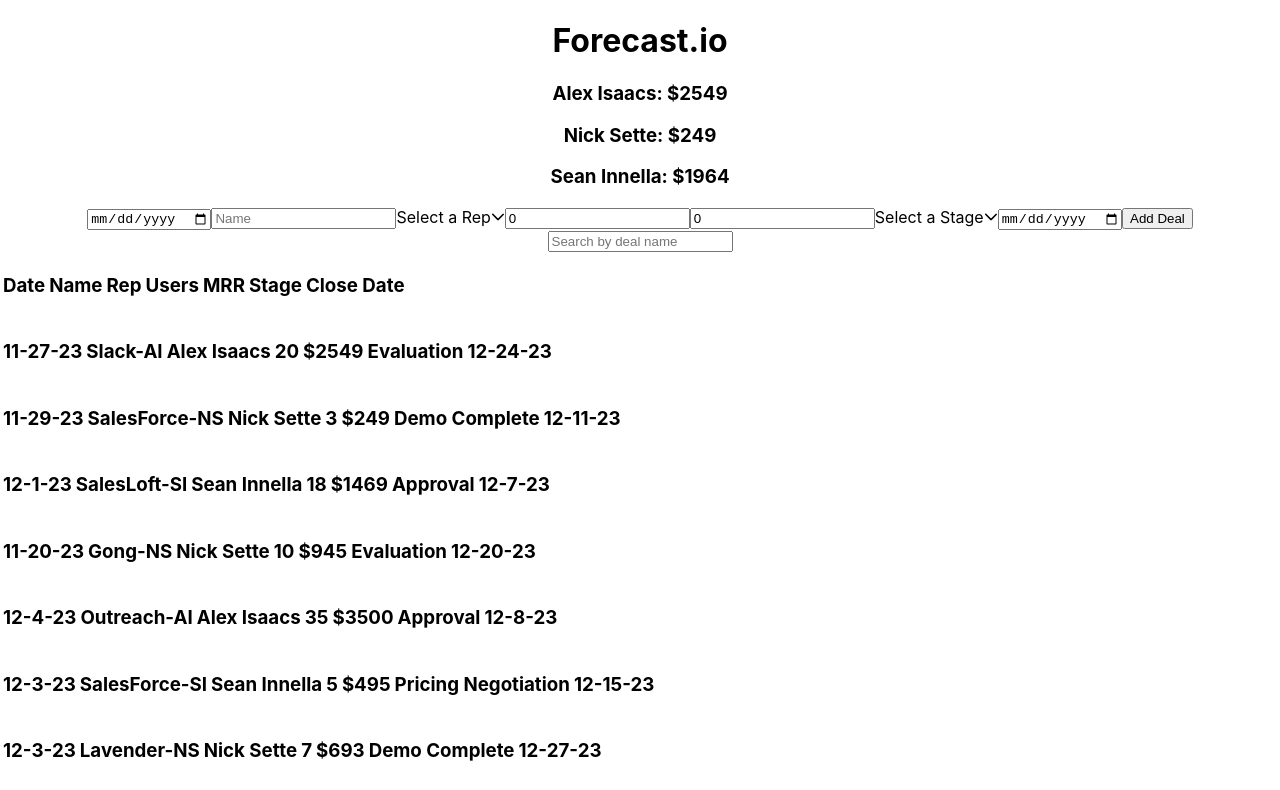
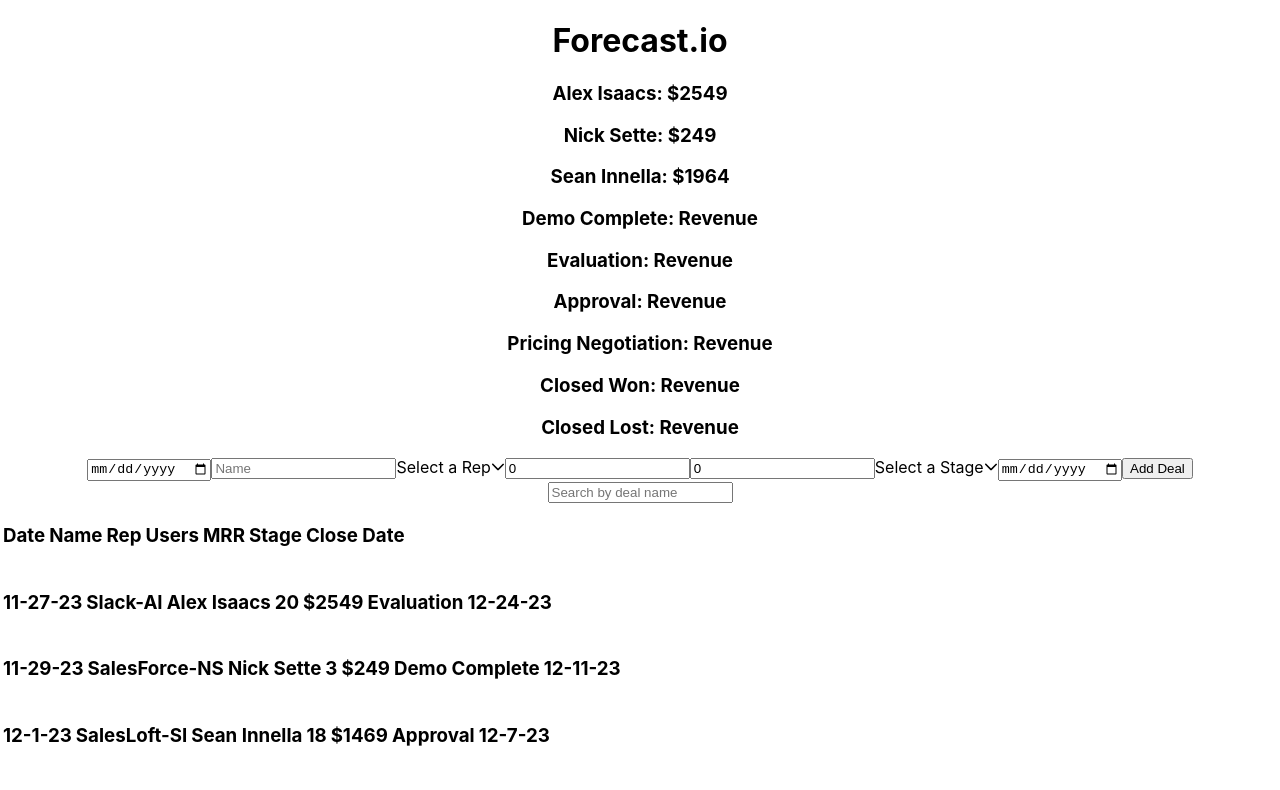
Before and after one commit to Alexisaacs18/salesForcasting, a React (Create React App) app in the folder sales-forcasting/: page / in a window 1280 px wide. Shown: the top 790 px of the page. Built offline with nearby package versions, Linux system fonts and the light colour scheme; data requests are answered from the project's data file.

Commit message:
StagePage Change

```diff
--- a/sales-forcasting/src/Components/StagePage.js
+++ b/sales-forcasting/src/Components/StagePage.js
@@ -1,9 +1,25 @@
 import React from 'react';
+import { useState, useEffect } from 'react';
 
 function StagePage() {
+
+    const stagesUrl = "http://localhost:3001/stages"
+
+    const [stage, setStage] = useState([])
+
+    useEffect(() => {
+        fetch(stagesUrl)
+            .then(res => res.json())
+            .then(data => setStage(data))
+    }, [])
+
+    console.log(stage)
+
     return (
         <div className="StagePage">
-
+            {stage.map((stage) => (
+                <h3 key={stage.id}>{`${stage.name}: Revenue`}</h3>
+            ))}
         </div>
     );
 }
```
